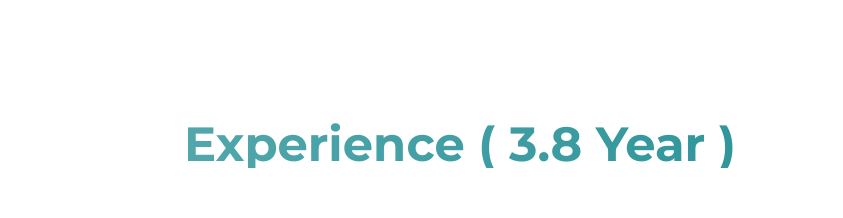
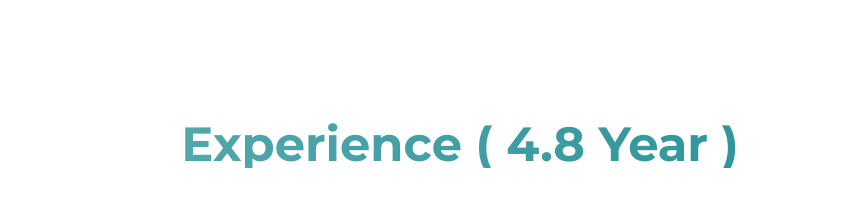
Before and after one commit to mechanicm56/portfolio, a Next.js app: page /about in a window 1280 px wide. Shown: the part 840-1058 px from the top of the page, without its empty margins (180-1023 px from the left). Built offline with nearby package versions, Linux system fonts and the light colour scheme.

Commit message:
exp updated

```diff
--- a/src/pages/about.tsx
+++ b/src/pages/about.tsx
@@ -47,8 +47,7 @@ export default function About() {
         getMonthNunber(em) +
         12 -
         getMonthNunber(sm)) /
-        12 -
-      1
+      12
     ).toFixed(1);
   };
   return (
```
